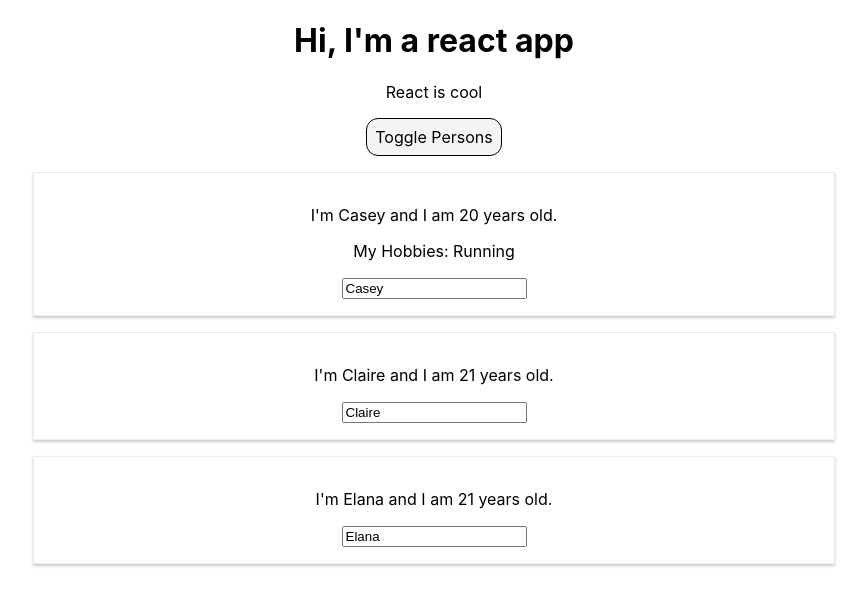
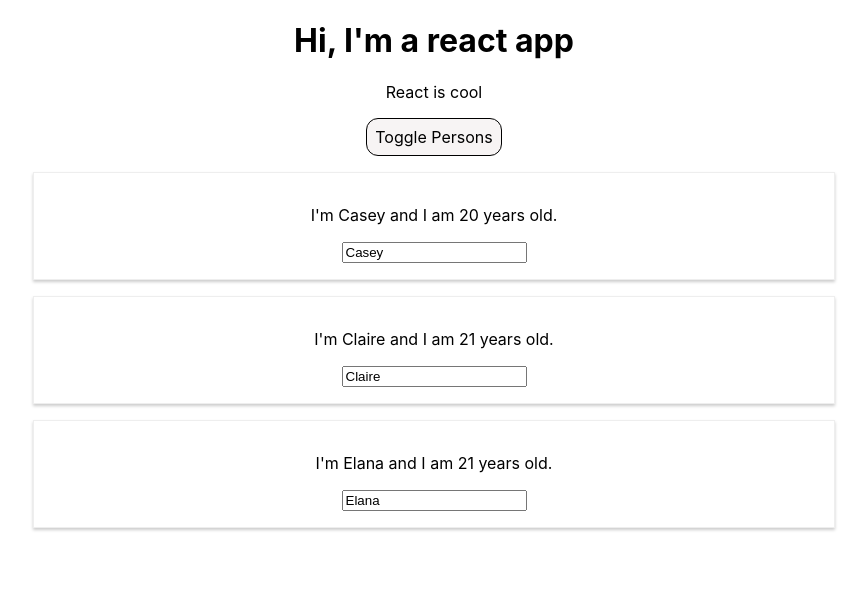
Before and after one commit to caseyjt98/Udemy-React-Tutorial, a React (Create React App) app: page / in a window 1280 px wide. Both pictures are taken after a click on the button "Toggle Persons". Shown: the top 606 px of the page, without its empty margins (206-1073 px from the left). Built offline with nearby package versions, Linux system fonts and the light colour scheme.

Commit message:
basic listusing map

```diff
--- a/src/App.js
+++ b/src/App.js
@@ -47,6 +47,21 @@
   }
 
   render() {
+
+    let persons = null; // default
+
+    if (this.state.showPersons) {
+      persons = (
+        <div>
+          {this.state.persons.map(person => {
+            return <Person
+              name={person.name}
+              age={person.age} />
+          })}
+        </div>
+      );
+    }
+
     return (
       <div className="App">
         <h1> Hi, I'm a react app </h1>
@@ -56,22 +71,7 @@
           onClick={this.togglePersonsHandler}> Toggle Persons
         </button>
 
-        {
-          this.state.showPersons ?
-            <div>
-              <Person
-                name={this.state.persons[0].name}
-                age={this.state.persons[0].age}
-                click={this.switchNameHandler.bind(this, 'Quesarito!!')} > My Hobbies: Running </Person>
-              <Person
-                name={this.state.persons[1].name}
-                age={this.state.persons[1].age}
-                changed={this.nameChangedHandler} />
-              <Person
-                name={this.state.persons[2].name}
-                age={this.state.persons[2].age} />
-            </div> : null
-        }
+        {persons}
 
       </div>
     );
```
